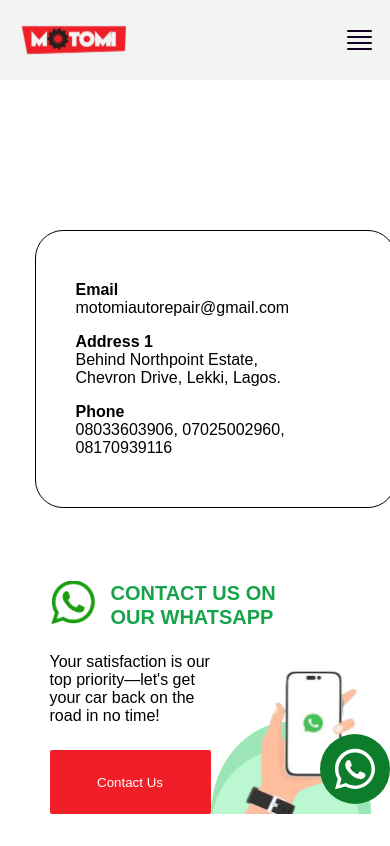
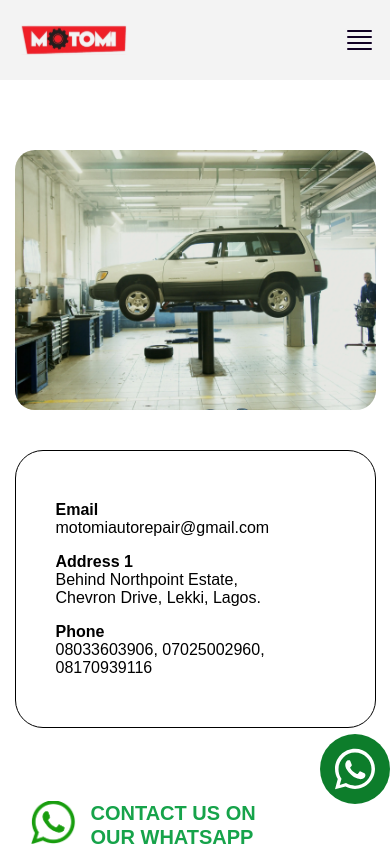
Before and after one commit to eduviereIsrael/motomi, a Next.js app: page /contact in a window 390 px wide. Shown: the top 846 px of the page. Built offline with nearby package versions, Linux system fonts and the light colour scheme.

Commit message:
contact img

```diff
--- a/app/components.scss
+++ b/app/components.scss
@@ -252,6 +252,9 @@
 
         padding: 18px;
         height: 80px;
+        position: fixed;
+        top: 0;
+        left: 0;
 
         .logo{
             // width: 30px;
@@ -1381,9 +1384,19 @@ z-index: 1;
             }
         }
 
-        @media(max-width: 768px){
-          grid: 1fr;
-        }
+
+    }
+
+    @media(max-width: 768px){
+      // padding-top: ;
+      .container{
+
+        grid-template-columns: 1fr;
+
+        .img{
+          height: 260px;
+        }
+      }
     }
   }
 
```
